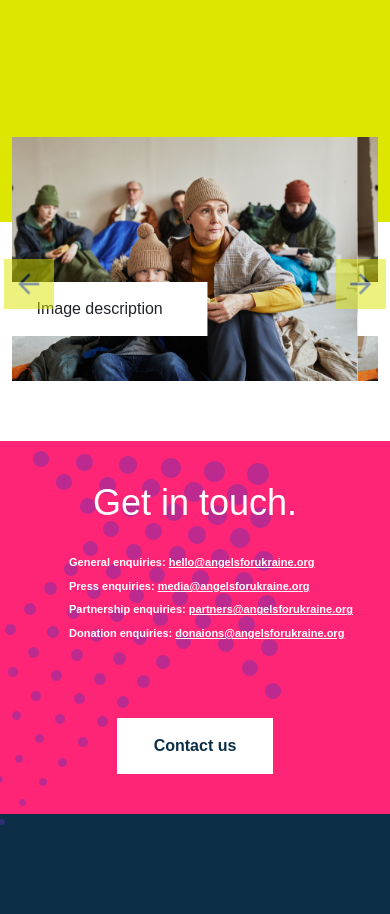
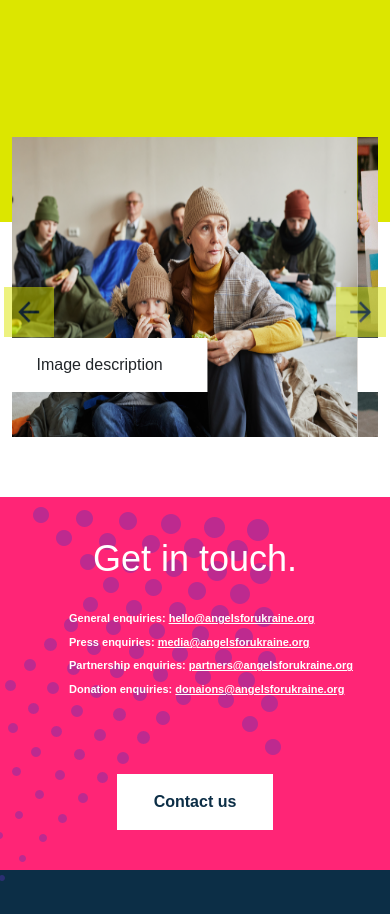
Before and after one commit to ShplmnVtlk/Angels-for-Ukraine, a plain HTML site: page live/home.html in a window 390 px wide. Shown: the part 2401-3315 px from the top of the page. Drawn offline with Linux system fonts and the light colour scheme.

Commit message:
Almost fixed carousel

```diff
--- a/live/home.html
+++ b/live/home.html
@@ -274,19 +274,13 @@
               </div>
 
               <div class="carousel-item">
-                <img
-                  src="/fileadmin/user_upload/mother-son-hiding-shelter.png"
-                  class="d-block w-100"
-                />
+                <img src="/img/moving-stories.jpg" class="d-block w-100" />
 
                 <div class="carousel-link">Image description 2</div>
               </div>
 
               <div class="carousel-item">
-                <img
-                  src="/fileadmin/user_upload/mother-son-hiding-shelter.png"
-                  class="d-block w-100"
-                />
+                <img src="/img/donate-hero.jpg" class="d-block w-100" />
 
                 <div class="carousel-link">Image description 3</div>
               </div>
--- a/typo3conf/ext/angels_base/Resources/Public/Css/style.css
+++ b/typo3conf/ext/angels_base/Resources/Public/Css/style.css
@@ -297,12 +297,17 @@ body {
 
 .carousel {
   max-width: 780px;
-  height: auto;
   margin: -85px auto 40px auto;
 }
 
 .carousel-item {
   position: relative;
+}
+
+.carousel-item img {
+  width: auto;
+  height: 500px;
+  max-height: 500px;
 }
 
 .carousel-link {
@@ -812,6 +817,11 @@ body {
   .donations__link a {
     font-size: 20px;
   }
+  .carousel-item img {
+    width: auto;
+    height: 400px;
+    max-height: 400px;
+  }
   .carousel-control-next {
     right: -8px;
   }
@@ -886,6 +896,11 @@ body {
   }
   .do-more {
     padding: 425px 0 80px 0;
+  }
+  .carousel-item img {
+    width: auto;
+    height: 300px;
+    max-height: 300px;
   }
   .story__buttons {
     flex-direction: column;
```
